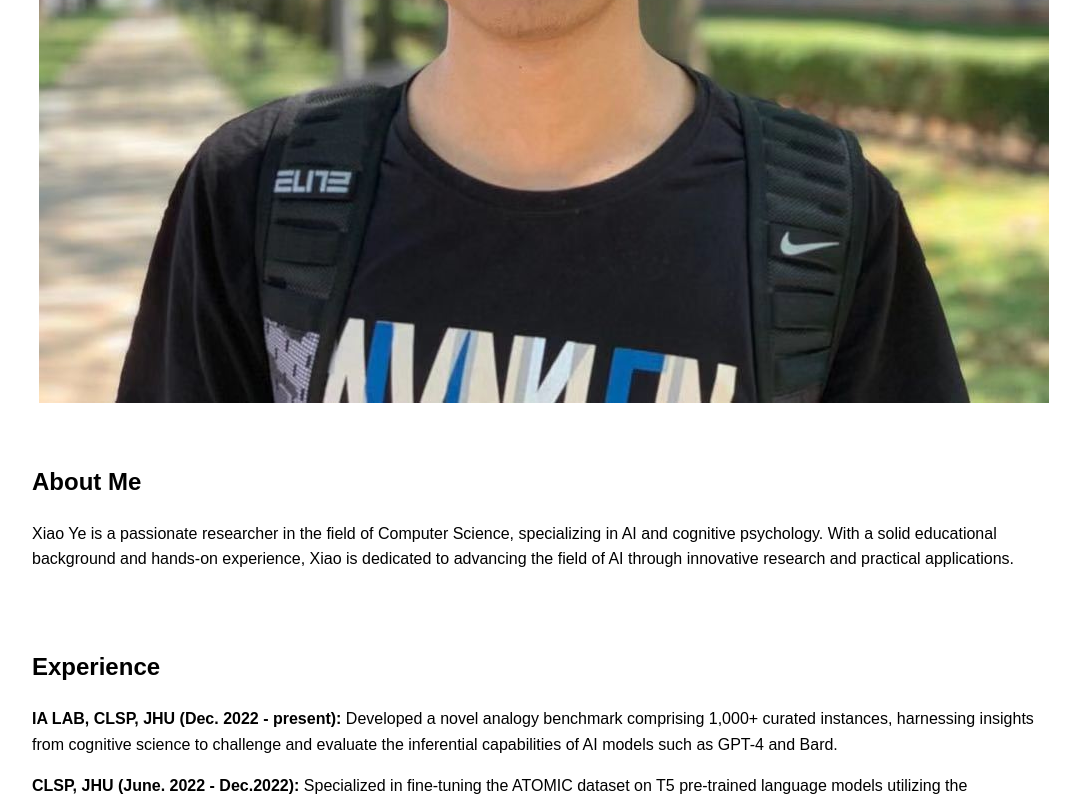
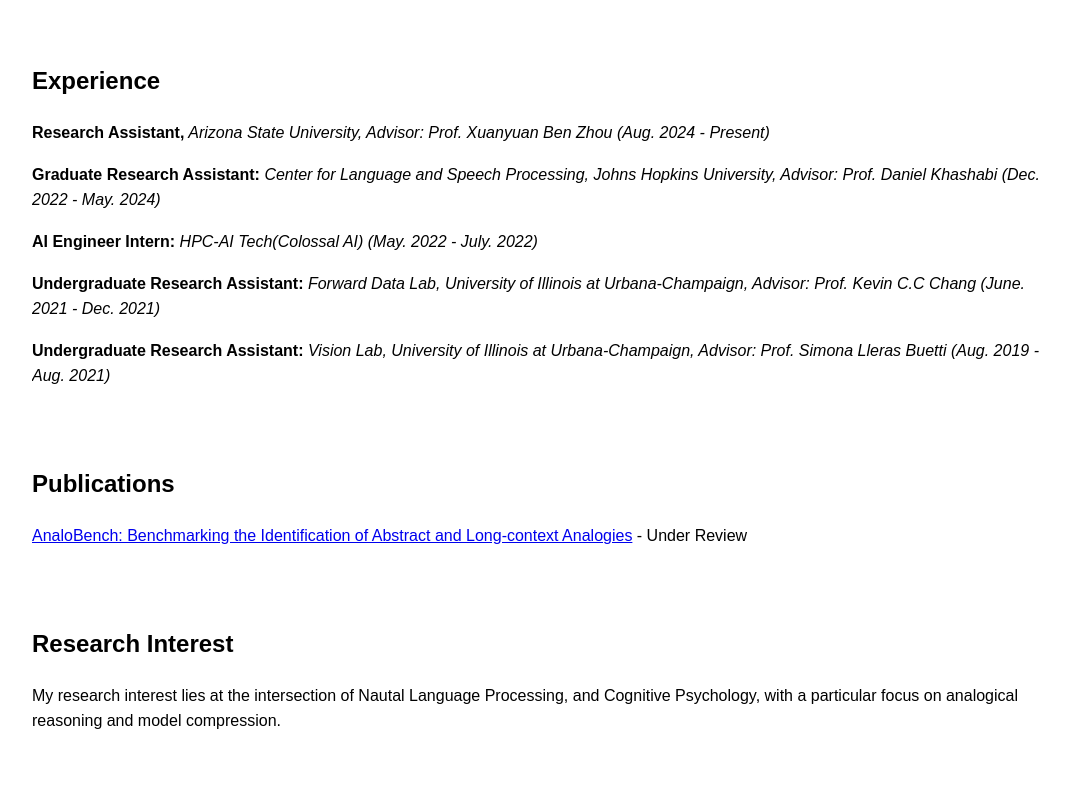
Before and after one commit to Itok2000u/Itok2000u.github.io, a plain HTML site: page index.html in a window 1280 px wide. Shown: the part 800-1600 px from the top of the page, without its empty margins (96-1176 px from the left). After the commit the page ends 1570 px from the top, so only its background shows below. Drawn offline with Linux system fonts and the light colour scheme.

Commit message:
add content

```diff
--- a/index.html
+++ b/index.html
@@ -4,7 +4,7 @@
     <meta charset="UTF-8">
     <meta http-equiv="X-UA-Compatible" content="IE=edge">
     <meta name="viewport" content="width=device-width, initial-scale=1.0">
-    <title>Xiao Ye's Personal Website</title>
+    <title>Xiao Ye</title>
     <style>
         body {
             font-family: Arial, sans-serif;
@@ -45,17 +45,18 @@
             padding: 20px 0;
         }
         .photo img {
-            max-width: 100%;
+            max-width: 300px;
             height: auto;
             display: block;
-            margin: auto;
+            margin: 20px auto;
         }
     </style>
 </head>
 <body>
     <header>
         <div class="container">
-            <h1>Xiao Ye's Personal Website</h1>
+            <h1>Xiao Ye</h1>
+            <h2> Email: xiaoye2@asu.edu </h2>
             <nav>
                 <a href="#about">About Me</a>
                 <a href="#experience">Experience</a>
@@ -74,27 +75,31 @@
         <!-- 关于我部分 -->
         <section id="about" class="section">
             <h2>About Me</h2>
-            <p>Xiao Ye is a passionate researcher in the field of Computer Science, specializing in AI and cognitive psychology. With a solid educational background and hands-on experience, Xiao is dedicated to advancing the field of AI through innovative research and practical applications.</p>
+            <p>My name is Xiao Ye, a first-year CS PhD student at the Arizona State University, where I am working with <a href="http://xuanyu.me/">Prof. Xuanyuan Ben Zhou</a> in <a href="https://arc-asu.github.io/">AI, Reasoning and Cognition (ARC) Lab</a>. Previously, I worked at Johns Hopkins University <a href="https://www.clsp.jhu.edu/">Center for Language and Speech Processing</a> advised by <a href="https://danielkhashabi.com/">Prof. Daniel Khashabi</a>. I am interested in
+                Natural Language Processing and Cognitive Psychology. </p>
         </section>
 
         <!-- 工作经验部分 -->
         <section id="experience" class="section">
             <h2>Experience</h2>
-            <p><strong>IA LAB, CLSP, JHU (Dec. 2022 - present):</strong> Developed a novel analogy benchmark comprising 1,000+ curated instances, harnessing insights from cognitive science to challenge and evaluate the inferential capabilities of AI models such as GPT-4 and Bard.</p>
-            <p><strong>CLSP, JHU (June. 2022 - Dec.2022):</strong> Specialized in fine-tuning the ATOMIC dataset on T5 pre-trained language models utilizing the Huggingface Transformers library in a PyTorch environment...</p>
+            <p><strong>Research Assistant,</strong><i> Arizona State University, Advisor: Prof. Xuanyuan Ben Zhou (Aug. 2024 - Present)</i></p>
+            <p><strong>Graduate Research Assistant:</strong><i> Center for Language and Speech Processing, Johns Hopkins University, Advisor: Prof. Daniel Khashabi (Dec. 2022 - May. 2024)</i></p>
+            <p><strong>AI Engineer Intern:</strong> <i> HPC-AI Tech(Colossal AI) (May. 2022 - July. 2022)</i></p>
+            <p><strong>Undergraduate Research Assistant:</strong><i> Forward Data Lab, University of Illinois at Urbana-Champaign, Advisor: Prof. Kevin C.C Chang (June. 2021 - Dec. 2021)</i></p>
+            <p><strong>Undergraduate Research Assistant:</strong><i> Vision Lab, University of Illinois at Urbana-Champaign, Advisor: Prof. Simona Lleras Buetti (Aug. 2019 - Aug. 2021)</i></p>
             <!-- 继续添加其他工作经验 -->
         </section>
 
         <!-- 出版物部分 -->
         <section id="publication" class="section">
-            <h2>Publication</h2>
-            <p>AnaloBench: Benchmarking the Identification of Abstract and Long-context Analogies - Under Review</p>
+            <h2>Publications</h2>
+            <p><a href="https://arxiv.org/abs/2402.12370">AnaloBench: Benchmarking the Identification of Abstract and Long-context Analogies</a> - Under Review</p>
         </section>
 
         <!-- 研究兴趣部分 -->
         <section id="research" class="section">
             <h2>Research Interest</h2>
-            <p>Xiao's research interests lie at the intersection of AI, machine learning, and cognitive psychology, with a particular focus on natural language processing, analogy recognition, and model interpretability.</p>
+            <p>My research interest lies at the intersection of Nautal Language Processing, and Cognitive Psychology, with a particular focus on analogical reasoning and model compression.</p>
         </section>
     </div>
 </body>
```
